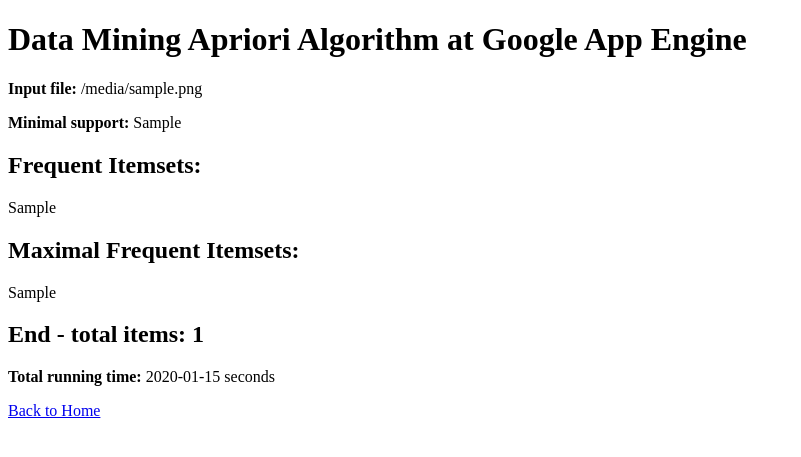
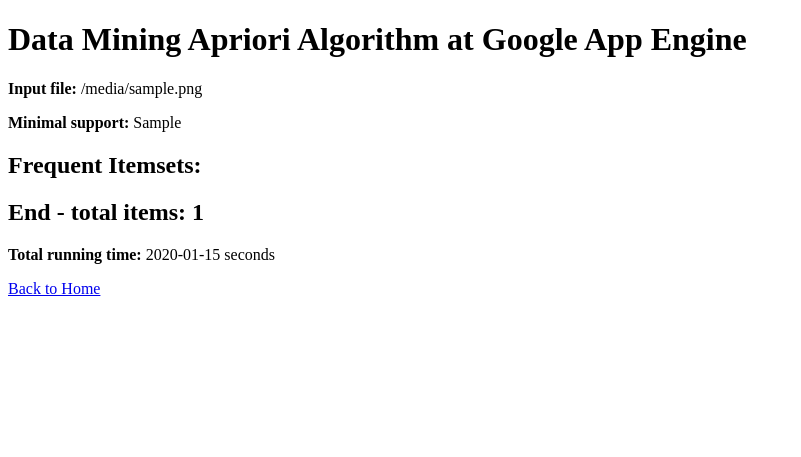
Before and after one commit to rishikeshmore2001/CIS550_PROJECT, a Flask app: template CIS550_PROJECT/templates/result.html in a window 1280 px wide. Shown: the top 457 px of the page, without its empty margins (0-801 px from the left). Run offline with Flask 3, Linux system fonts and the light colour scheme; the template is opened without the code that fills it: most values are stand-ins (such as "Sample title", 1, 10 or a date in 2020).

Commit message:
Update result.html

```diff
--- a/CIS550_PROJECT/templates/result.html
+++ b/CIS550_PROJECT/templates/result.html
@@ -11,11 +11,6 @@
     <p><strong>Minimal support:</strong> {{ min_support }}</p>
 
     <h2>Frequent Itemsets:</h2>
-    <p>{{ frequent_itemsets | join(", ") }}</p>
-
-    <h2>Maximal Frequent Itemsets:</h2>
-    <p>{{ maximal_itemsets | join(", ") }}</p>
-
     <h2>End - total items: {{ total_items }}</h2>
     <p><strong>Total running time:</strong> {{ runtime }} seconds</p>
 
```
